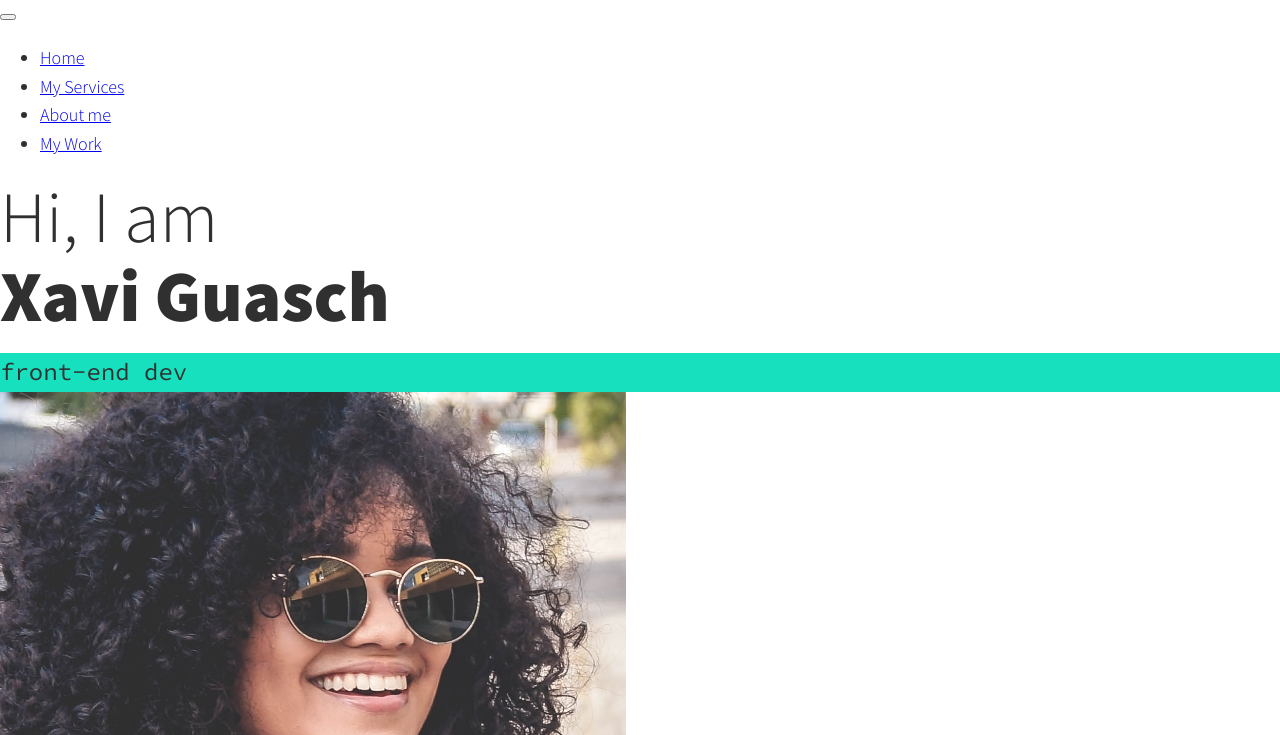
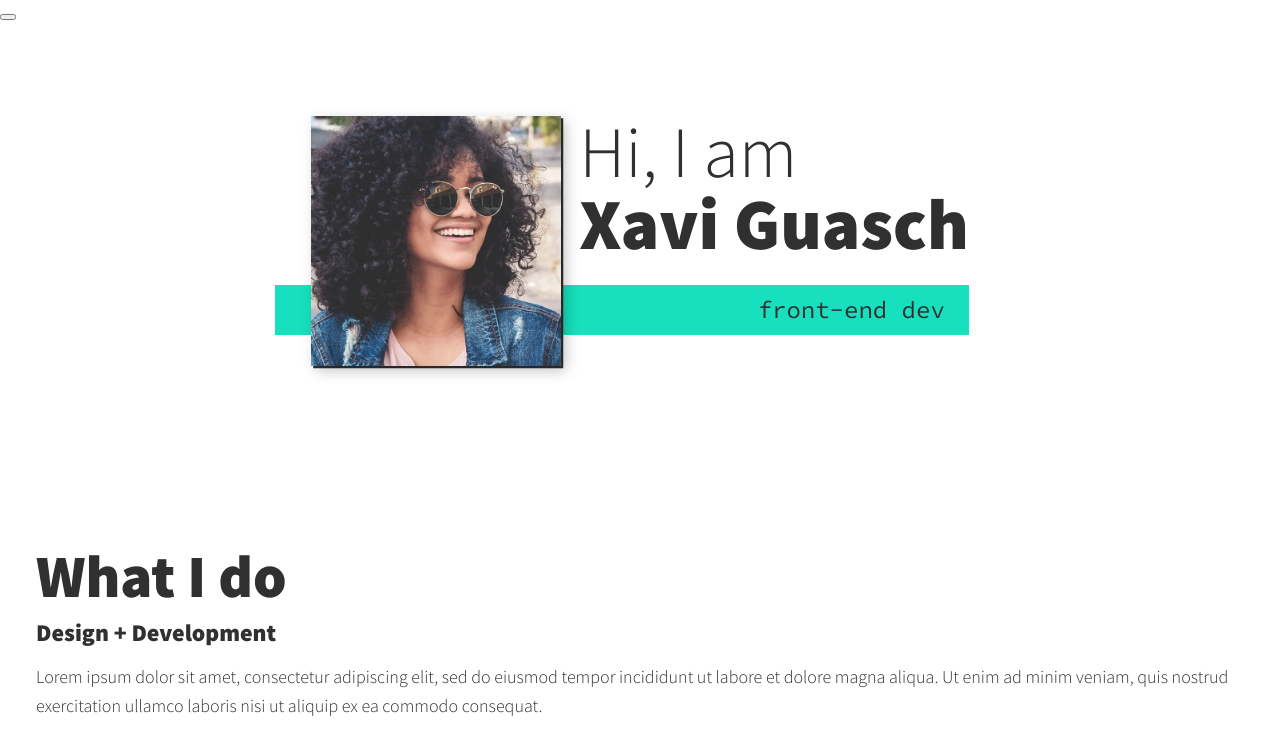
Before and after one commit to xaviguasch/portfolio-project, a plain HTML site: page index.html in a window 1280 px wide. Shown: the part 54-789 px from the top of the page. Drawn offline with nearby package versions, Linux system fonts and the light colour scheme.

Commit message:
styled intro section

```diff
--- a/css/style.css
+++ b/css/style.css
@@ -21,6 +21,8 @@
   --fs-h2: 2.25rem;
   --fs-h3: 1.25rem;
   --fs-body: 1rem;
+
+  --bs: 0.25em 0.25em 0.75em rgba(0, 0, 0, 0.25), 0.125em 0.125em;
 }
 
 @media (min-width: 800px) {
@@ -43,6 +45,10 @@ body {
   line-height: 1.6;
 }
 
+section {
+  padding: 5em 2em;
+}
+
 img {
   display: block;
   max-width: 100%;
@@ -57,7 +63,7 @@ strong {
 h1,
 h2,
 h3 {
-  line-height: 1.1;
+  line-height: 1;
   margin: 0;
 }
 
@@ -91,5 +97,57 @@ h3 {
 .section__subtitle--intro,
 .section__subtitle--about {
   background: var(--clr-accent);
+  padding: 0.25em 1em;
   font-family: var(--ff-secondary);
+  margin-bottom: 1em;
 }
+
+/* header */
+
+nav {
+  display: none;
+}
+
+/*  Intro section  */
+
+.intro {
+  position: relative;
+}
+
+.intro__img {
+  box-shadow: var(--bs);
+}
+
+.section__subtitle--intro {
+  display: inline-block;
+}
+
+@media (min-width: 600px) {
+  .intro {
+    display: grid;
+    width: min-content;
+    margin: 0 auto;
+    grid-column-gap: 1em;
+    grid-template-areas:
+      'img title'
+      'img subtitle';
+    grid-template-columns: min-content max-content;
+  }
+
+  .intro__img {
+    grid-area: img;
+    min-width: 250px;
+    position: relative;
+    z-index: 2;
+  }
+
+  .section__subtitle--intro {
+    align-self: start;
+    grid-column: -1 / 1;
+    grid-row: 2;
+    text-align: right;
+    position: relative;
+    left: -1.5em;
+    width: calc(100% + 1.5em);
+  }
+}
--- a/index.html
+++ b/index.html
@@ -44,7 +44,11 @@
         Hi, I am <strong>Xavi Guasch</strong>
       </h1>
       <p class="section__subtitle section__subtitle--intro">front-end dev</p>
-      <img src="img/dev-jane-01.jpg" alt="a picture of Xavi Guasch smiling" />
+      <img
+        src="img/dev-jane-01.jpg"
+        alt="a picture of Xavi Guasch smiling"
+        class="intro__img"
+      />
     </section>
 
     <!-- My services -->
@@ -96,7 +100,7 @@
         <p></p>
       </div>
 
-      <img src="img/devjane-02.jpg" alt="Xavi leaning against a bus" />
+      <img src="img/dev-jane-02.jpg" alt="Xavi leaning against a bus" />
     </section>
 
     <!-- My Work -->
```
